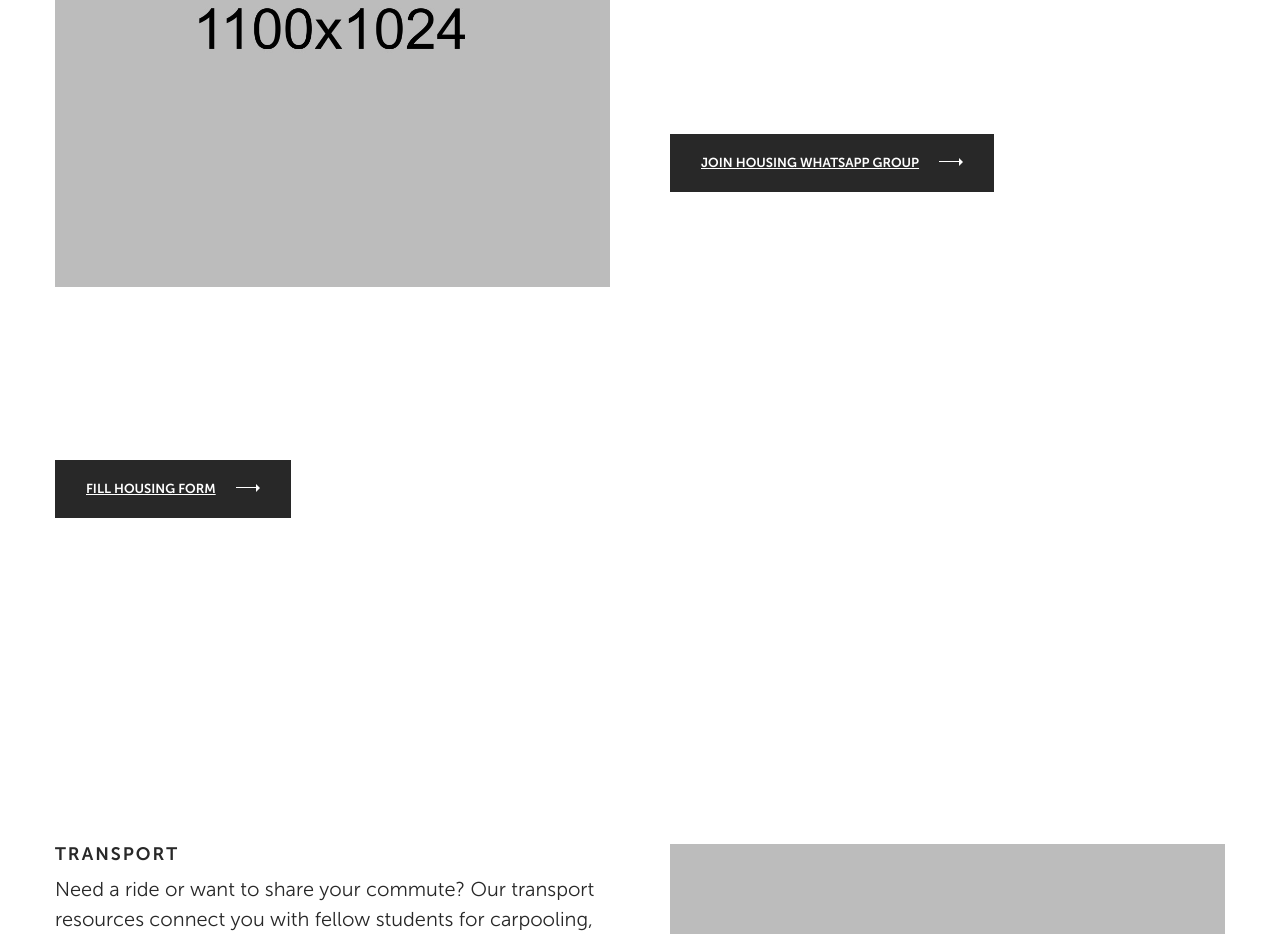
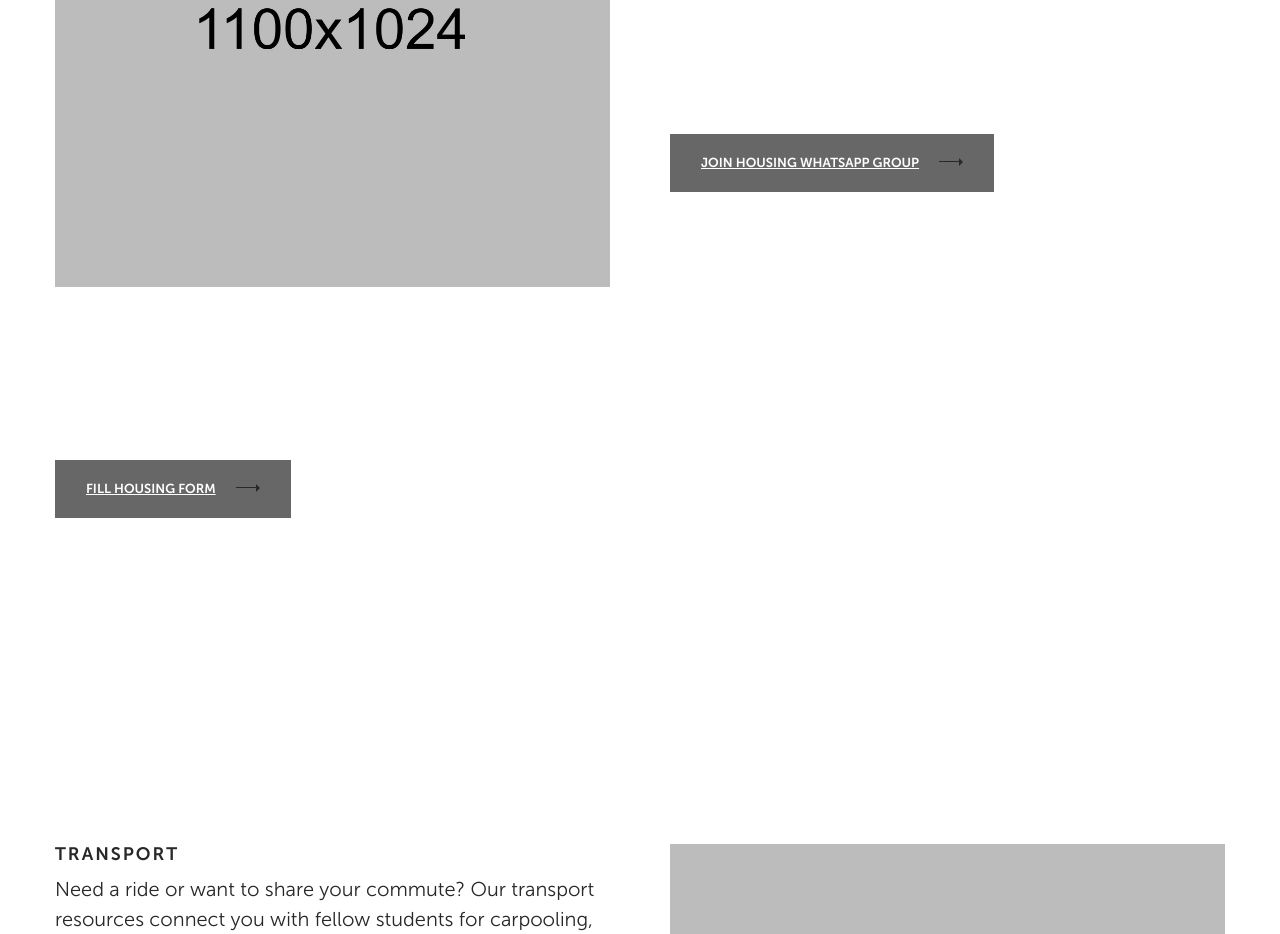
Before and after one commit to UmassdISA/ISA-WEBSITE, a plain HTML site: page index.html in a window 1280 px wide. Shown: the part 3120-4054 px from the top of the page. Drawn offline with Linux system fonts and the light colour scheme.

Commit message:
font button

```diff
--- a/css/style.css
+++ b/css/style.css
@@ -879,6 +879,7 @@ body .slider {
   background: #282828;
   color: #fff;
 }
+
 .custom-btn a:hover {
   text-decoration: none;
 }
@@ -909,6 +910,72 @@ body .slider {
 .custom-btn:hover i {
   opacity: 0;
 }
+
+.custom-btnd {
+  display: -ms-flexbox;
+  display: flex;
+  -ms-flex-wrap: wrap;
+  flex-wrap: wrap;
+  -ms-flex-align: center;
+  align-items: center;
+  -ms-flex-pack: justify;
+  justify-content: space-between;
+  text-align: center;
+}
+.custom-btnd * {
+  -webkit-transition: all 0.25s ease-in-out;
+  -moz-transition: all 0.25s ease-in-out;
+  -ms-transition: all 0.25s ease-in-out;
+  -o-transition: all 0.25s ease-in-out;
+  transition: all 0.25s ease-in-out;
+}
+.custom-btnd a {
+  display: flex;
+  flex-wrap: wrap;
+  justify-content: center;
+  height: 58px;
+  border: 1px solid #676767;
+  font-size: 13px;
+  font-weight: 600;
+  text-transform: uppercase;
+  padding: 0 30px;
+  padding-top: 18px;
+  background: #676767;
+  color: #282828;
+}
+
+.custom-btnd a:hover {
+  text-decoration: none;
+}
+.custom-btnd span {
+  width: 20px;
+  height: 1px;
+  background: #282828;
+  display: inline-block;
+  margin-left: 20px;
+  margin-top: 8px;
+}
+.custom-btnd i {
+  width: 0;
+  height: 0;
+  display: inline-block;
+  margin-left: 0;
+  margin-right: auto;
+  border-style: solid;
+  border-width: 4px 0 4px 4px;
+  border-color: transparent transparent transparent #282828;
+  opacity: 1;
+  margin-top: 5px;
+}
+.custom-btnd:hover span {
+  width: 50px;
+  margin-left: 20px;
+}
+.custom-btnd:hover i {
+  opacity: 0;
+}
+
+
 
 /* HEADER */
 .header {
--- a/index.html
+++ b/index.html
@@ -203,7 +203,7 @@ We try to ensure a homey atmosphere for Indian students living away from home an
           <div class="project-content">
             <h3>WhatsApp Group</h3>
             Connect with other students seeking housing or offering rooms. Share listings, find roommates, and get advice on the best places to live near campus. <br><br>
-              <div class="custom-btn"><a href="#">Join Housing Whatsapp Group<span></span> <i></i></a></div>
+              <div class="custom-btnd"><a href="#">Join Housing Whatsapp Group<span></span> <i></i></a></div>
               <!-- end custom-btn --></small> </div>
           <!-- end project-content -->
         </div>
@@ -216,7 +216,7 @@ We try to ensure a homey atmosphere for Indian students living away from home an
           <div class="project-content">
             <h3>Google Form</h3>
             Fill out this form to let us know your housing requirements. Whether you’re looking for a place to stay or have an available room, this form helps us match you with the right resources.
-            <br><br>            <small><div class="custom-btn"><a href="#">Fill Housing Form<span></span> <i></i></a></div>
+            <br><br>            <small><div class="custom-btnd"><a href="#">Fill Housing Form<span></span> <i></i></a></div>
               <!-- end custom-btn --></small> </div>
           <!-- end project-content -->
         </div>
```
